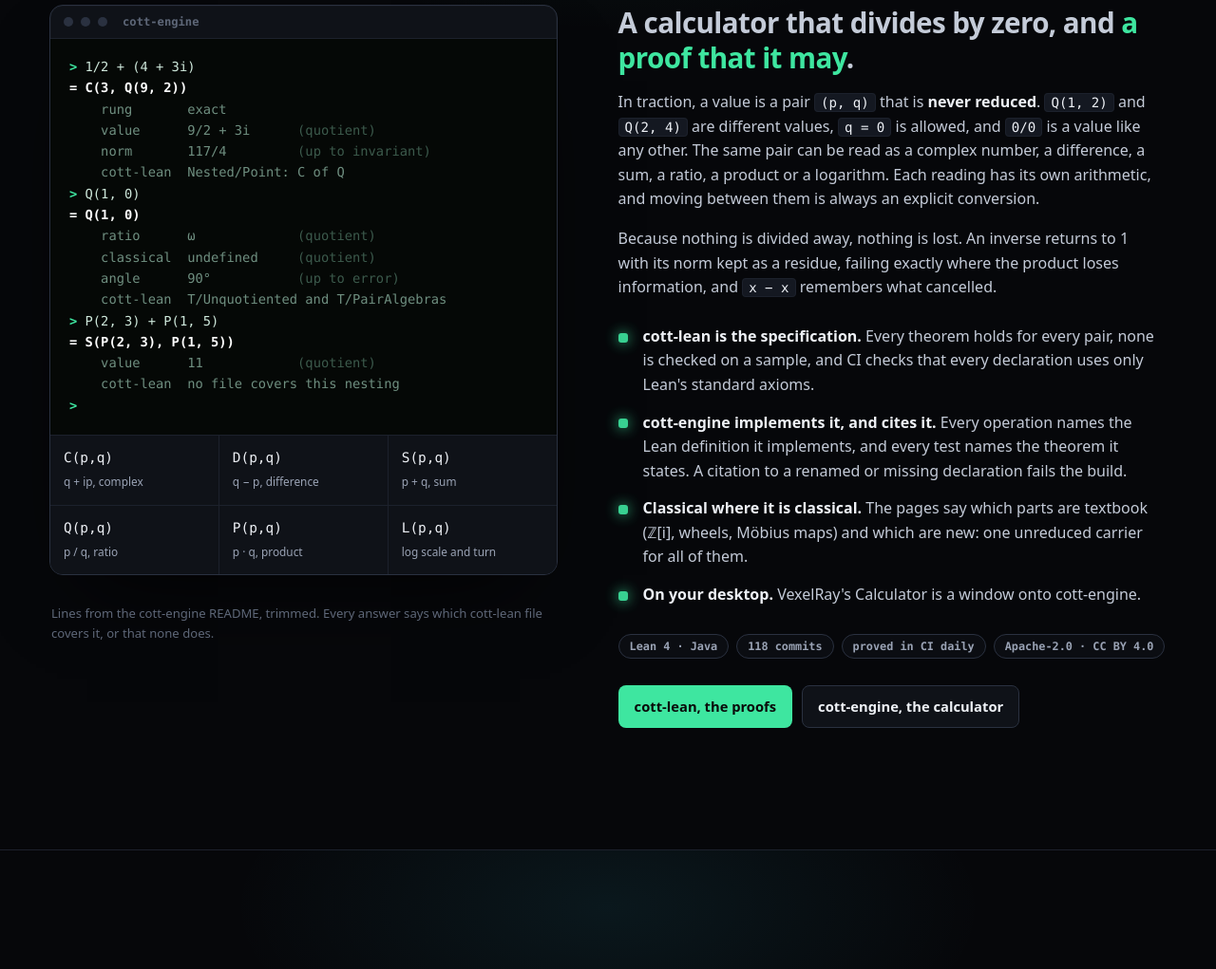
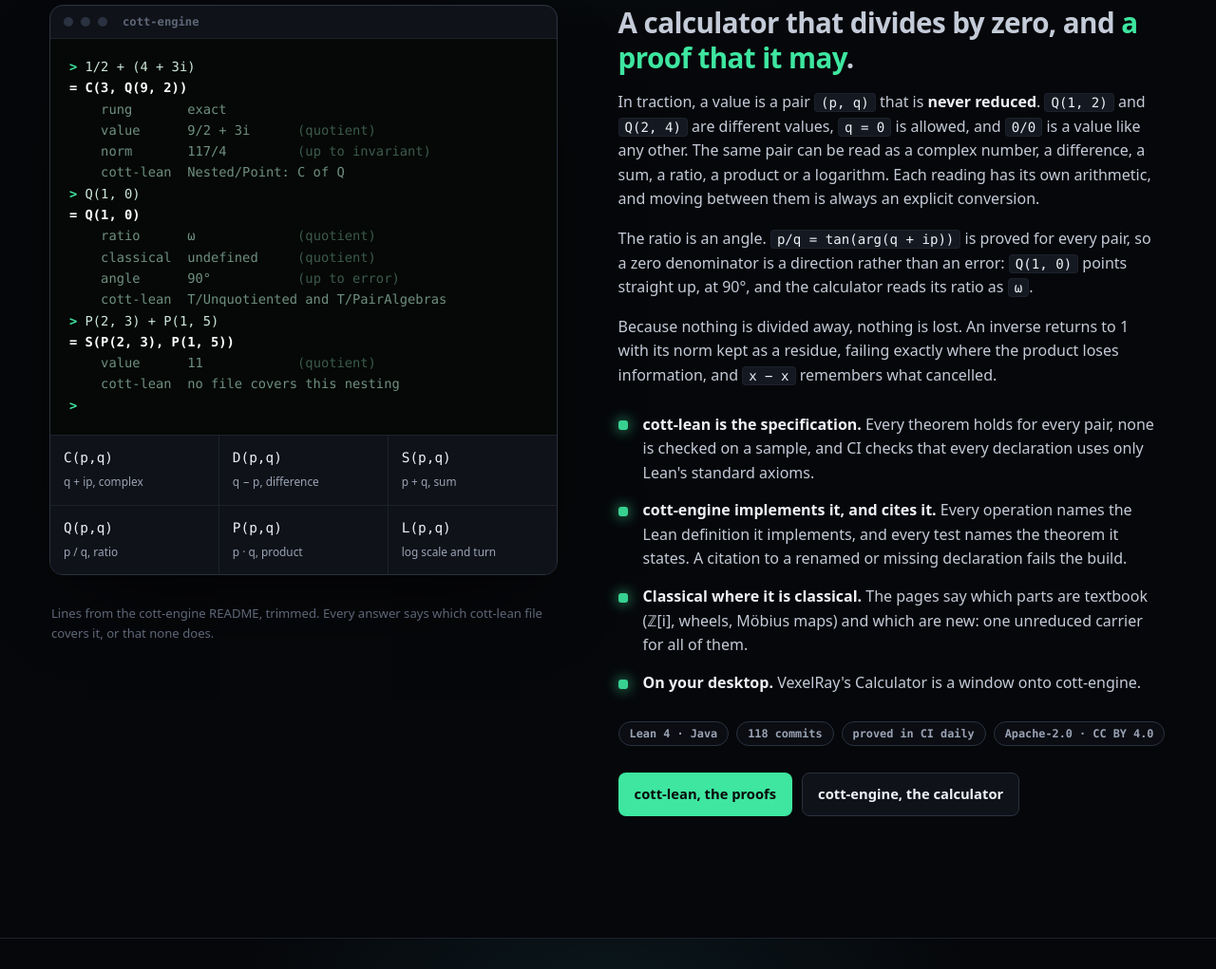
Before and after one commit to sibarum/sibarum.github.io, a plain HTML site: page index.html in a window 1280 px wide. Shown: the part 2644-3665 px from the top of the page at 95% size. Drawn offline with Linux system fonts and the light colour scheme.

Commit message:
State p/q = tan(arg(q + ip)) in the COTT section
The ratio reading is an angle, proved for every pair in cott-lean
(tan_theta, Q_eq_tan_A). It explains why Q(1, 0) is a direction at 90°
rather than an error, as the terminal mock-up beside it shows.

Co-Authored-By: Claude Opus 5.5 <noreply@anthropic.com>

```diff
--- a/index.html
+++ b/index.html
@@ -422,6 +422,7 @@
         <h2 id="cott-title" class="sr">COTT</h2>
         <p class="pitch">A calculator that divides by zero, and <em>a proof that it may</em>.</p>
         <p>In traction, a value is a pair <code>(p, q)</code> that is <strong>never reduced</strong>. <code>Q(1, 2)</code> and <code>Q(2, 4)</code> are different values, <code>q = 0</code> is allowed, and <code>0/0</code> is a value like any other. The same pair can be read as a complex number, a difference, a sum, a ratio, a product or a logarithm. Each reading has its own arithmetic, and moving between them is always an explicit conversion.</p>
+        <p>The ratio is an angle. <code>p/q = tan(arg(q + ip))</code> is proved for every pair, so a zero denominator is a direction rather than an error: <code>Q(1, 0)</code> points straight up, at 90°, and the calculator reads its ratio as <code>ω</code>.</p>
         <p>Because nothing is divided away, nothing is lost. An inverse returns to 1 with its norm kept as a residue, failing exactly where the product loses information, and <code>x − x</code> remembers what cancelled.</p>
         <ul class="points">
           <li><b>cott-lean is the specification.</b> Every theorem holds for every pair, none is checked on a sample, and CI checks that every declaration uses only Lean's standard axioms.</li>
```
